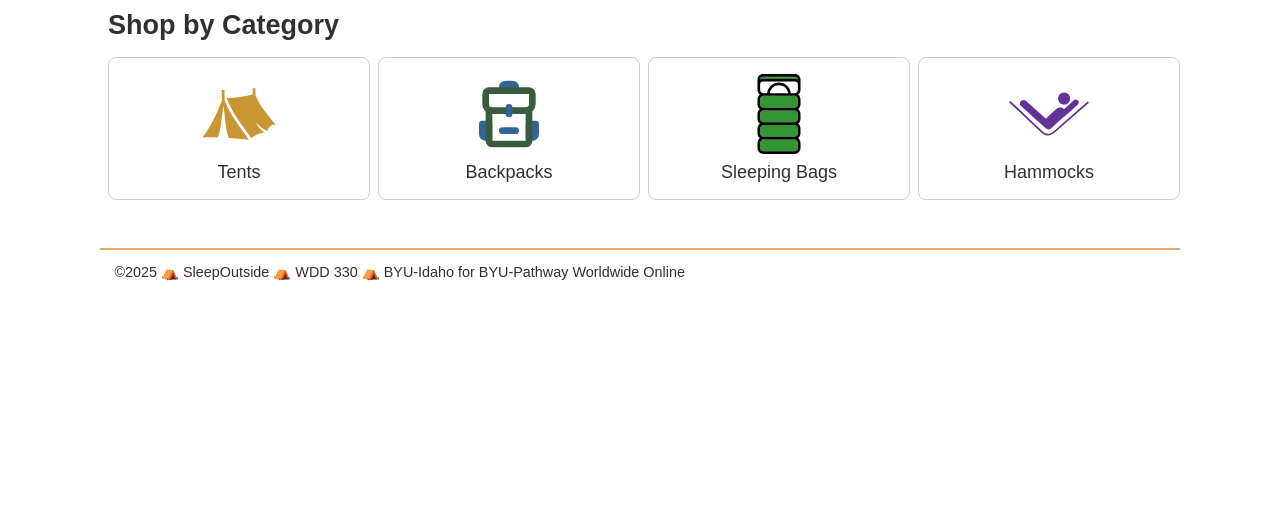
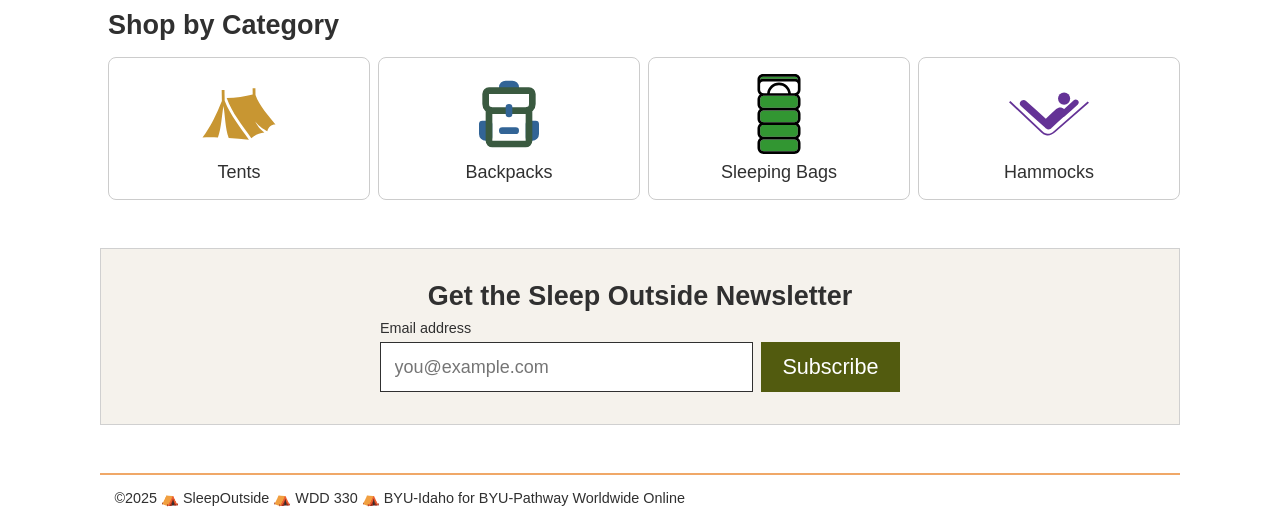
Before and after one commit to Yahaya2006/wdd330-sleepoutside-team01, a website built with Vite: page src/index.html in a window 1280 px wide. Shown: the part 515-1036 px from the top of the page. Before the commit the page ends 811 px from the top, so only its background shows below. Built offline with nearby package versions, Linux system fonts and the light colour scheme.

Commit message:
newsletter box on the homepage
Co-authored-by: Copilot <223556219+Copilot@users.noreply.github.com>

```diff
--- a/src/css/style.css
+++ b/src/css/style.css
@@ -338,6 +338,51 @@ button {
   height: 80px;
 }
 
+.newsletter {
+  margin: 3rem 0;
+  padding: 2rem 1rem;
+  background-color: #f5f2ec;
+  border: 1px solid var(--light-grey);
+  text-align: center;
+}
+
+.newsletter h2 {
+  margin-bottom: 0.5rem;
+}
+
+
+
+.newsletter-form {
+  max-width: 520px;
+  margin: 0 auto;
+  text-align: left;
+}
+
+.newsletter-form label {
+  display: block;
+  margin-bottom: 0.4rem;
+  font-size: var(--small-font);
+}
+
+.newsletter-formInput {
+  display: flex;
+  gap: 0.5rem;
+}
+
+.newsletter-form input {
+  flex: 1;
+  min-width: 0;
+  padding: 0.75em;
+  border: 1px solid var(--dark-grey);
+  font: inherit;
+}
+
+.newsletter-form button {
+  margin: 0;
+  padding: 0.5em 1em;
+
+}
+
 @media screen and (min-width: 500px) {
   body {
     max-width: 1080px;
@@ -354,6 +399,12 @@ button {
   }
 }
 
+@media screen and (max-width: 420px) {
+  .newsletter-form__controls {
+    flex-direction: column;
+  }
+}
+
 footer {
   font-size: var(--small-font);
   padding: 1em;
--- a/src/index.html
+++ b/src/index.html
@@ -1,3 +1,6 @@
+<!-- Add a box on the home page that would allow a user
+to sign up to receive a Newsletter.
+line 48 - 64 -->
 <!doctype html>
 <html lang="en">
   <head>
@@ -42,6 +45,23 @@
                 alt=""><span>Hammocks</span></a></li>
         </ul>
       </section>
+
+      <section class="newsletter" aria-labelledby="newsletter-title">
+        <h2 id="newsletter-title">Get the Sleep Outside Newsletter</h2>
+        <form class="newsletter-form" action="/newsletter" method="post">
+          <label for="newsletter-email">Email address</label>
+          <div class="newsletter-formInput">
+            <input
+              id="newsletter-email"
+              name="email"
+              type="email"
+              placeholder="you@example.com"
+              required
+            />
+            <button type="submit">Subscribe</button>
+          </div>
+        </form>
+      </section>
     </main>
     <footer id="main-footer"></footer>
   </body>
```
